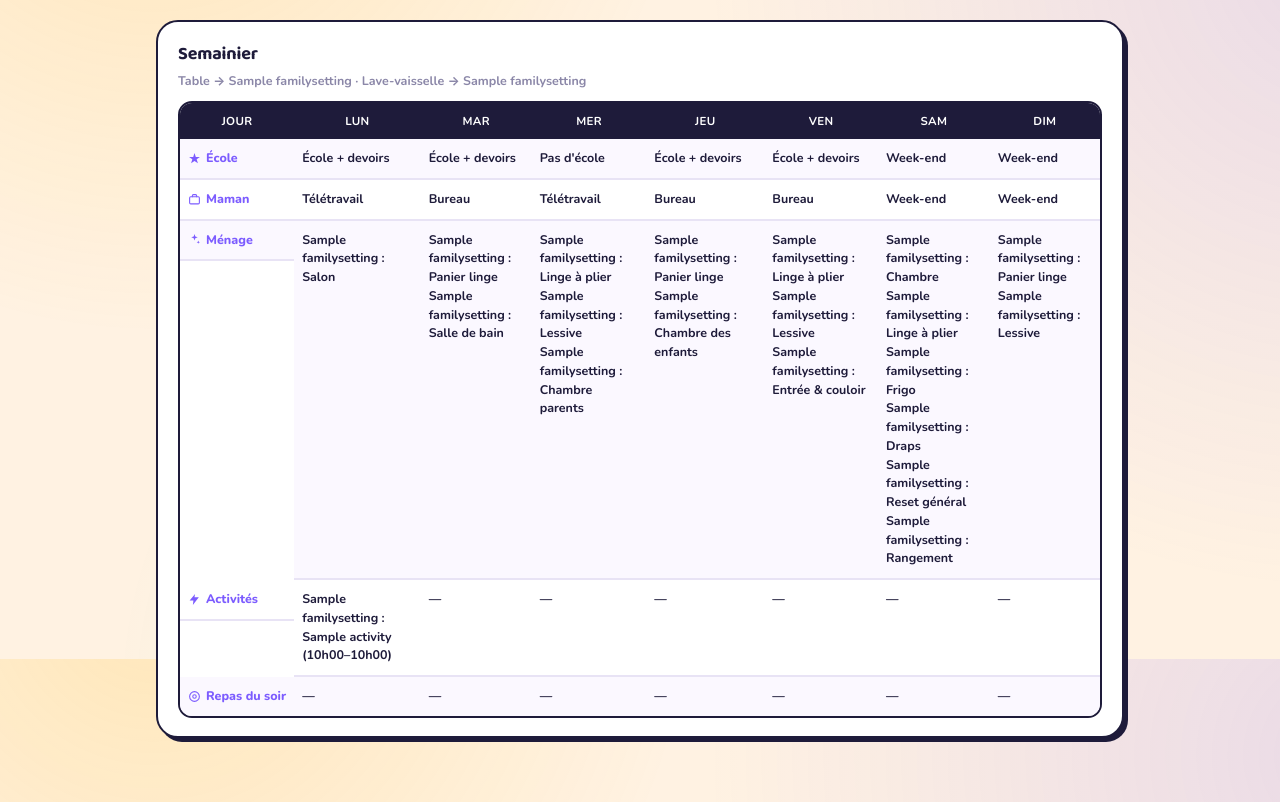
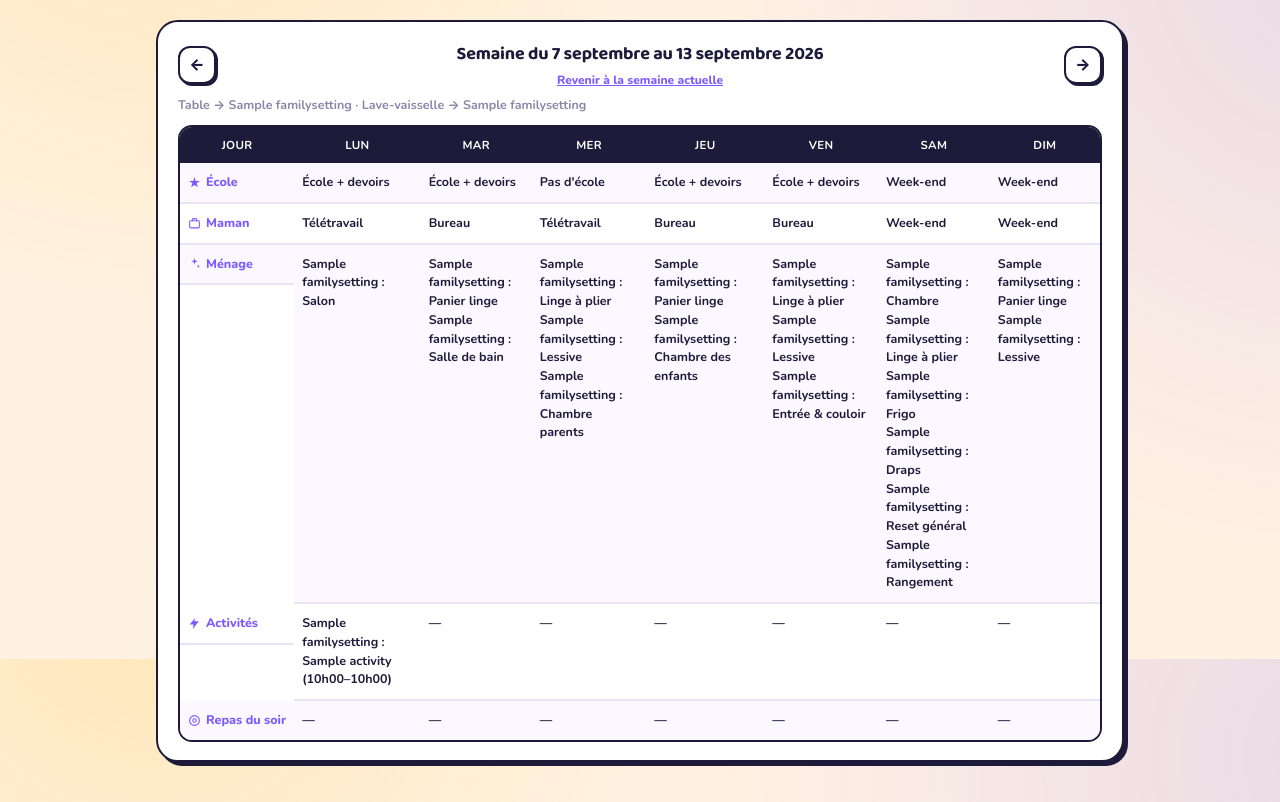
Before and after one commit to Khadaassi/notre-semaine, a Django app: page /semaine/?week=2026-09-07 in a window 1280 px wide. Shown: the part 141-943 px from the top of the page. Run offline with Django 5.2, Linux system fonts and the light colour scheme; a user stored in the database is signed in; data comes from the database, SQL or seed files in the repository; tables that the repository leaves empty hold one stand-in row (values such as "Sample post").

Commit message:
Add previous/next week navigation to the Organisation semainier
week_view now reads an optional ?week=YYYY-MM-DD query param (snapped to
that date's Monday) to pick which week to display, falling back to the
current calendar week — the previous default — when it's absent or
unparseable. week.html gets prev/next arrows plus a "revenir à la semaine
actuelle" link shown only when browsing away from the current week.

Co-Authored-By: Claude Sonnet 5 <noreply@anthropic.com>

```diff
--- a/planner/views.py
+++ b/planner/views.py
@@ -362,6 +362,20 @@ MENAGE_SHORT_LABELS = {
 }
 
 
+def _week_start_from_request(request):
+    """Resolves the Monday to display from ?week=YYYY-MM-DD (either param may be absent or
+    invalid, in which case today's week is used — this keeps week_view's default behavior
+    unchanged when no navigation has happened yet)."""
+    today_monday = _monday_of(datetime.date.today())
+    week_param = request.GET.get('week')
+    if week_param:
+        try:
+            return _monday_of(datetime.date.fromisoformat(week_param))
+        except ValueError:
+            pass
+    return today_monday
+
+
 @login_required
 def week_view(request):
     family = _get_family(request)
@@ -370,7 +384,8 @@ def week_view(request):
     activities = list(Activity.objects.filter(family=family))
     people = _family_people(settings)
 
-    week_start = _monday_of(datetime.date.today())
+    week_start = _week_start_from_request(request)
+    today_monday = _monday_of(datetime.date.today())
     menu_by_day = {e.day: e.recipe for e in
                    WeeklyMenuEntry.objects.filter(family=family, week_start=week_start).select_related('recipe')}
 
@@ -413,6 +428,10 @@ def week_view(request):
 
     return render(request, 'planner/week.html', {
         'day_headers': day_headers, 'table_rows': table_rows, 'rotation_note': rotation_note,
+        'week_start': week_start, 'week_end': week_start + datetime.timedelta(days=6),
+        'prev_week': week_start - datetime.timedelta(days=7),
+        'next_week': week_start + datetime.timedelta(days=7),
+        'is_current_week': week_start == today_monday, 'current_week': today_monday,
     })
 
 
--- a/static/planner/style.css
+++ b/static/planner/style.css
@@ -295,6 +295,16 @@ nav.tabs a .nav-icon{margin-right:6px;}
 .weekgrid tr:last-child td{border-bottom:none;}
 .weekgrid tr:nth-child(even) td{background:#fbf8ff;}
 .weekgrid .slot{font-weight:800;color:var(--plum);white-space:nowrap;display:flex;align-items:center;}
+
+/* ---- Navigation semaine précédente/suivante (Organisation) ---- */
+.week-nav{display:flex;align-items:center;justify-content:space-between;gap:10px;margin-bottom:6px;}
+.week-nav-btn{flex-shrink:0;display:inline-flex;align-items:center;justify-content:center;width:38px;height:38px;
+  border-radius:12px;background:white;color:var(--navy);border:2.5px solid var(--navy);font-weight:800;font-size:16px;
+  text-decoration:none;box-shadow:2px 2px 0 var(--navy);transition:transform .08s ease,box-shadow .08s ease,background .1s ease;}
+.week-nav-btn:hover{background:#fff6ea;transform:translate(1px,1px);box-shadow:1px 1px 0 var(--navy);}
+.week-nav-label{flex:1;text-align:center;min-width:0;}
+.week-nav-label h2{margin:0;}
+.week-nav-today{display:inline-block;margin-top:2px;font-size:12px;font-weight:800;color:var(--plum);text-decoration:underline;}
 .rotation{display:flex;align-items:center;justify-content:space-between;background:#fff6ea;
   border-radius:16px;padding:14px 16px;margin-bottom:12px;border:2.5px solid var(--navy);box-shadow:var(--shadow-sm);}
 .rotation .who{font-family:var(--font-display);font-weight:700;color:var(--navy);font-size:15px;}
--- a/templates/planner/week.html
+++ b/templates/planner/week.html
@@ -1,7 +1,16 @@
 {% extends "planner/base.html" %}
 {% block content %}
 <div class="card">
-  <h2>Semainier</h2>
+  <div class="week-nav">
+    <a class="week-nav-btn" href="?week={{ prev_week|date:'Y-m-d' }}" aria-label="Semaine précédente">←</a>
+    <div class="week-nav-label">
+      <h2>Semaine du {{ week_start|date:"j F" }} au {{ week_end|date:"j F Y" }}</h2>
+      {% if not is_current_week %}
+        <a class="week-nav-today" href="?week={{ current_week|date:'Y-m-d' }}">Revenir à la semaine actuelle</a>
+      {% endif %}
+    </div>
+    <a class="week-nav-btn" href="?week={{ next_week|date:'Y-m-d' }}" aria-label="Semaine suivante">→</a>
+  </div>
   <div class="hint">{{ rotation_note }}</div>
   <div style="overflow-x:auto">
     <table class="weekgrid">
```
Also changed, not shown: planner/tests.py (+43 -1 lines).
